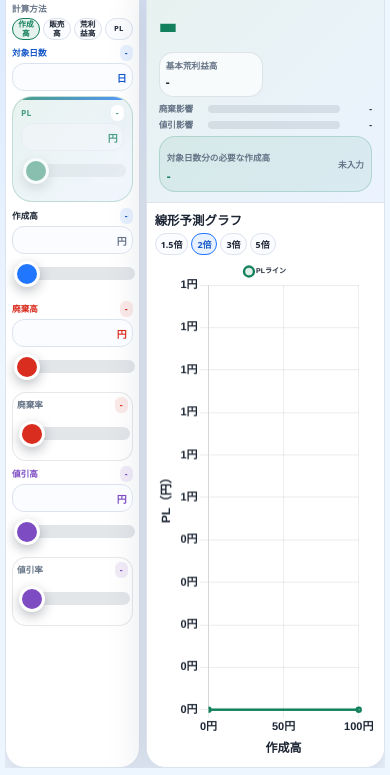
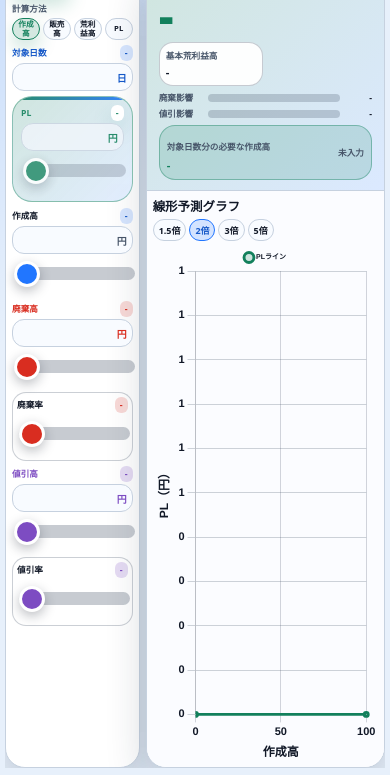
Before and after one commit to biswash88/lawson-dashboard, a plain HTML site: page index.html in a window 390 px wide. Shown: the part 71-846 px from the top of the page. Drawn offline with nearby package versions, Linux system fonts and the light colour scheme.

Commit message:
Update index.html

```diff
--- a/index.html
+++ b/index.html
@@ -11,18 +11,18 @@
     <style>
       :root {
         color-scheme: light;
-        --bg: #edf5ff;
+        --bg: #e7f0fb;
         --panel: #ffffff;
-        --text: #1c2534;
-        --muted: #657386;
-        --line: #dce3ee;
+        --text: #111827;
+        --muted: #475569;
+        --line: #c6d1df;
         --primary: #2176ff;
         --primary-dark: #1558c8;
         --danger: #d92d20;
         --purple: #7d4cc2;
         --success: #12805c;
         --warning: #b35a00;
-        --shadow: 0 18px 50px rgba(24, 38, 62, 0.12);
+        --shadow: 0 18px 50px rgba(24, 38, 62, 0.18);
       }
 
       * {
@@ -33,7 +33,7 @@
         margin: 0;
         min-height: 100vh;
         background:
-          linear-gradient(135deg, rgba(33, 118, 255, 0.1), transparent 34%),
+          linear-gradient(135deg, rgba(33, 118, 255, 0.16), transparent 34%),
           var(--bg);
         color: var(--text);
         font-family:
@@ -136,9 +136,9 @@
         align-items: center;
         margin-bottom: 12px;
         padding: 8px;
-        border: 1px solid rgba(18, 128, 92, 0.18);
+        border: 1px solid rgba(18, 128, 92, 0.36);
         border-radius: 8px;
-        background: rgba(18, 128, 92, 0.05);
+        background: rgba(18, 128, 92, 0.12);
       }
 
       .support-toggle.is-visible {
@@ -157,7 +157,7 @@
         min-height: 38px;
         border: 1px solid var(--line);
         border-radius: 8px;
-        background: #fbfcff;
+        background: #f7faff;
         color: var(--text);
         font: inherit;
         font-size: 0.78rem;
@@ -186,7 +186,7 @@
       .solve-button.is-active,
       .support-button.is-active {
         border-color: var(--success);
-        background: rgba(18, 128, 92, 0.1);
+        background: rgba(18, 128, 92, 0.18);
         color: var(--success);
       }
 
@@ -203,10 +203,10 @@
         margin-bottom: 12px;
         padding: 12px;
         overflow: hidden;
-        border: 1px solid rgba(18, 128, 92, 0.28);
+        border: 1px solid rgba(18, 128, 92, 0.46);
         border-radius: 8px;
         background:
-          linear-gradient(135deg, rgba(18, 128, 92, 0.13), rgba(33, 118, 255, 0.08)),
+          linear-gradient(135deg, rgba(18, 128, 92, 0.22), rgba(33, 118, 255, 0.14)),
           #ffffff;
       }
 
@@ -242,7 +242,7 @@
         max-width: 52%;
         padding: 4px 8px;
         border-radius: 8px;
-        background: rgba(33, 118, 255, 0.1);
+        background: rgba(33, 118, 255, 0.18);
         color: var(--primary-dark);
         font-size: 0.78rem;
         font-weight: 900;
@@ -259,7 +259,7 @@
 
       .field-profit-target .live-value {
         background: #ffffff;
-        box-shadow: 0 8px 20px rgba(18, 128, 92, 0.12);
+        box-shadow: 0 8px 20px rgba(18, 128, 92, 0.2);
       }
 
       .field-waste label,
@@ -269,7 +269,7 @@
       }
 
       .field-waste .live-value {
-        background: rgba(217, 45, 32, 0.1);
+        background: rgba(217, 45, 32, 0.18);
       }
 
       .field-discount label,
@@ -279,7 +279,7 @@
       }
 
       .field-discount .live-value {
-        background: rgba(125, 76, 194, 0.11);
+        background: rgba(125, 76, 194, 0.2);
       }
 
       .field-days label,
@@ -299,7 +299,7 @@
         border: 1px solid var(--line);
         border-radius: 8px;
         color: var(--text);
-        background: #fbfcff;
+        background: #f8fbff;
         font-size: 1rem;
         font-weight: 700;
         outline: none;
@@ -316,13 +316,13 @@
       }
 
       input:disabled {
-        opacity: 0.62;
+        opacity: 0.86;
         cursor: not-allowed;
-        background: #eef3f8;
+        background: #eef4fb;
       }
 
       .field.is-locked {
-        opacity: 0.76;
+        opacity: 0.9;
       }
 
       input[type="range"] {
@@ -363,7 +363,7 @@
       .rate-control {
         margin-top: 6px;
         padding: 8px;
-        border: 1px solid rgba(101, 115, 134, 0.16);
+        border: 1px solid rgba(71, 85, 105, 0.28);
         border-radius: 8px;
         background: #ffffff;
       }
@@ -385,19 +385,19 @@
       .rate-value {
         padding: 4px 8px;
         border-radius: 8px;
-        background: rgba(101, 115, 134, 0.12);
+        background: rgba(71, 85, 105, 0.18);
         color: var(--text);
         font-size: 0.82rem;
         font-weight: 900;
       }
 
       .field-waste .rate-value {
-        background: rgba(217, 45, 32, 0.1);
+        background: rgba(217, 45, 32, 0.18);
         color: var(--danger);
       }
 
       .field-discount .rate-value {
-        background: rgba(125, 76, 194, 0.11);
+        background: rgba(125, 76, 194, 0.2);
         color: var(--purple);
       }
 
@@ -415,7 +415,7 @@
       .result {
         padding: 18px;
         border-bottom: 1px solid var(--line);
-        background: linear-gradient(135deg, rgba(18, 128, 92, 0.1), rgba(33, 118, 255, 0.09));
+        background: linear-gradient(135deg, rgba(18, 128, 92, 0.2), rgba(33, 118, 255, 0.16));
       }
 
       .result-label {
@@ -442,9 +442,9 @@
 
       .metric {
         padding: 9px;
-        border: 1px solid rgba(101, 115, 134, 0.18);
+        border: 1px solid rgba(71, 85, 105, 0.3);
         border-radius: 8px;
-        background: rgba(255, 255, 255, 0.68);
+        background: rgba(255, 255, 255, 0.94);
       }
 
       .metric.is-hidden {
@@ -485,7 +485,7 @@
         height: 9px;
         overflow: hidden;
         border-radius: 999px;
-        background: rgba(101, 115, 134, 0.16);
+        background: rgba(71, 85, 105, 0.26);
       }
 
       .impact-fill {
@@ -516,9 +516,9 @@
         align-items: center;
         margin-top: 12px;
         padding: 12px;
-        border: 1px solid rgba(18, 128, 92, 0.2);
+        border: 1px solid rgba(18, 128, 92, 0.4);
         border-radius: 8px;
-        background: rgba(18, 128, 92, 0.08);
+        background: rgba(18, 128, 92, 0.16);
       }
 
       .target-summary span {
@@ -572,7 +572,7 @@
         padding: 0 10px;
         border: 1px solid var(--line);
         border-radius: 8px;
-        background: #fbfcff;
+        background: #f8fbff;
         color: var(--text);
         font: inherit;
         font-size: 0.78rem;
@@ -584,7 +584,7 @@
       .graph-button:hover,
       .graph-button:focus-visible {
         border-color: var(--primary);
-        background: rgba(33, 118, 255, 0.1);
+        background: rgba(33, 118, 255, 0.18);
         color: var(--primary-dark);
         outline: none;
       }
@@ -673,6 +673,10 @@
       @media (max-width: 520px) {
         body {
           overflow-x: hidden;
+          background:
+            linear-gradient(135deg, rgba(33, 118, 255, 0.16), transparent 34%),
+            var(--bg);
+          color: var(--text);
         }
 
         main {
@@ -704,8 +708,10 @@
         }
 
         .panel {
+          background: var(--panel);
+          border-color: var(--line);
           border-radius: 20px;
-          box-shadow: 0 16px 40px rgba(24, 38, 62, 0.14);
+          box-shadow: 0 16px 40px rgba(24, 38, 62, 0.2);
         }
 
         .result-panel {
@@ -717,6 +723,7 @@
         .inputs {
           height: 100%;
           padding: 6px;
+          background: var(--panel);
           overflow-y: auto;
           overscroll-behavior: contain;
           scrollbar-width: thin;
@@ -733,9 +740,21 @@
         .support-button {
           min-height: 22px;
           padding: 0 2px;
+          border-color: var(--line);
           border-radius: 12px;
+          background: #f8fbff;
+          color: var(--text);
           font-size: 0.48rem;
           line-height: 1.1;
+        }
+
+        .mode-button.is-active,
+        .solve-button.is-active,
+        .support-button.is-active {
+          border-color: var(--success);
+          background: rgba(18, 128, 92, 0.18);
+          color: var(--success);
+          box-shadow: 0 8px 18px rgba(18, 128, 92, 0.22);
         }
 
         .toggle-caption {
@@ -748,15 +767,25 @@
         }
 
         .support-toggle {
-          grid-template-columns: repeat(4, minmax(0, 1fr));
+          grid-template-columns: 30px repeat(3, minmax(0, 1fr));
           gap: 3px;
           margin-bottom: 5px;
-          padding: 4px;
-          border-radius: 14px;
+          padding: 5px;
+          border-color: rgba(18, 128, 92, 0.36);
+          border-radius: 16px;
+          background: rgba(18, 128, 92, 0.12);
         }
 
         .support-label {
-          font-size: 0.5rem;
+          color: var(--muted);
+          font-size: 0.46rem;
+          line-height: 1.05;
+          text-align: center;
+          word-break: keep-all;
+        }
+
+        .support-label::after {
+          content: "";
         }
 
         .field {
@@ -767,6 +796,9 @@
           margin-bottom: 6px;
           padding: 8px;
           border-radius: 20px;
+          background:
+            linear-gradient(135deg, rgba(18, 128, 92, 0.22), rgba(33, 118, 255, 0.14)),
+            #ffffff;
         }
 
         .field-profit-target::before {
@@ -785,6 +817,25 @@
         label,
         .rate-head span:first-child {
           font-size: 0.54rem;
+          color: var(--text);
+        }
+
+        .field-profit-target label,
+        .field-profit-target .unit,
+        .field-profit-target .live-value {
+          color: var(--success);
+        }
+
+        .field-waste label,
+        .field-waste .unit,
+        .field-waste .live-value {
+          color: var(--danger);
+        }
+
+        .field-discount label,
+        .field-discount .unit,
+        .field-discount .live-value {
+          color: var(--purple);
         }
 
         .live-value,
@@ -798,7 +849,10 @@
         input {
           height: 28px;
           padding: 0 24px 0 6px;
+          border-color: var(--line);
           border-radius: 12px;
+          background: #f8fbff;
+          color: var(--text);
           font-size: 0.68rem;
         }
 
@@ -818,7 +872,7 @@
         input[type="range"]::-webkit-slider-runnable-track {
           height: 13px;
           border-radius: 999px;
-          background: rgba(101, 115, 134, 0.18);
+          background: rgba(71, 85, 105, 0.3);
         }
 
         input[type="range"]::-webkit-slider-thumb {
@@ -836,7 +890,7 @@
         input[type="range"]::-moz-range-track {
           height: 13px;
           border-radius: 999px;
-          background: rgba(101, 115, 134, 0.18);
+          background: rgba(71, 85, 105, 0.3);
         }
 
         input[type="range"]::-moz-range-thumb {
@@ -883,18 +937,22 @@
 
         .result {
           padding: 12px 12px 10px;
+          background: linear-gradient(135deg, rgba(18, 128, 92, 0.2), rgba(33, 118, 255, 0.16));
+          border-bottom-color: var(--line);
         }
 
         .result-label {
           margin-bottom: 3px;
+          color: var(--muted);
           font-size: 0.7rem;
           letter-spacing: 0;
         }
 
         .result-value {
-          font-size: clamp(3rem, 13vw, 3.75rem);
+          font-size: clamp(2.35rem, 10.5vw, 3.25rem);
           font-weight: 950;
           line-height: 0.92;
+          white-space: nowrap;
         }
 
         .breakdown {
@@ -905,6 +963,8 @@
 
         .metric {
           padding: 6px;
+          background: rgba(255, 255, 255, 0.94);
+          border-color: rgba(71, 85, 105, 0.3);
           border-radius: 14px;
         }
 
@@ -915,7 +975,8 @@
 
         .metric strong,
         .target-summary strong {
-          font-size: 0.74rem;
+          font-size: 0.7rem;
+          white-space: nowrap;
         }
 
         .impact-panel {
@@ -926,6 +987,7 @@
         .impact-row {
           grid-template-columns: 45px 1fr 28px;
           gap: 4px;
+          color: var(--muted);
           font-size: 0.54rem;
         }
 
@@ -942,7 +1004,13 @@
           gap: 4px;
           margin-top: 5px;
           padding: 7px;
+          background: rgba(18, 128, 92, 0.16);
+          border-color: rgba(18, 128, 92, 0.4);
           border-radius: 16px;
+        }
+
+        #targetStatus {
+          white-space: nowrap;
         }
 
         .chart-area {
@@ -950,7 +1018,8 @@
           display: flex;
           flex-direction: column;
           min-height: 0;
-          padding: 8px;
+          padding: 6px;
+          background: #fbfcff;
         }
 
         .chart-title {
@@ -980,7 +1049,7 @@
 
         .chart-box {
           flex: 1;
-          min-height: clamp(360px, 58svh, 480px);
+          min-height: clamp(390px, 63svh, 520px);
           height: auto;
         }
 
@@ -1021,7 +1090,7 @@
             </div>
 
             <div class="support-toggle" id="supportToggle" aria-label="厨房支援率">
-              <span class="support-label">対象支援</span>
+              <span class="support-label">対象<br />支援</span>
               <button class="support-button" type="button" data-support-rate="7">7%</button>
               <button class="support-button" type="button" data-support-rate="8">8%</button>
               <button class="support-button" type="button" data-support-rate="10">10%</button>
@@ -1179,7 +1248,7 @@
           <section class="panel result-panel">
             <div class="result">
               <p class="result-label" id="resultLabel">PL</p>
-              <p class="result-value" id="grossProfit">PL：-</p>
+              <p class="result-value" id="grossProfit">-</p>
 
               <div class="breakdown" aria-label="計算内訳">
                 <div class="metric">
@@ -1313,7 +1382,7 @@
           ctx.save();
           ctx.setLineDash([6, 6]);
           ctx.lineWidth = getChartVisuals().guideLineWidth;
-          ctx.strokeStyle = "rgba(17, 24, 39, 0.7)";
+          ctx.strokeStyle = "rgba(17, 24, 39, 0.82)";
           ctx.beginPath();
           ctx.moveTo(pointX, pointY);
           ctx.lineTo(pointX, originY);
@@ -1357,6 +1426,22 @@
         return `${yenFormatter.format(Math.round(value))}円`;
       }
 
+      function formatCompactYen(value) {
+        const rounded = Math.round(value);
+        const sign = rounded < 0 ? "-" : "";
+        const absolute = Math.abs(rounded);
+
+        if (absolute >= 10000) {
+          return `${sign}${Number((absolute / 10000).toFixed(1)).toString()}万`;
+        }
+
+        if (absolute >= 1000) {
+          return `${sign}${Number((absolute / 1000).toFixed(1)).toString()}千`;
+        }
+
+        return `${sign}${yenFormatter.format(absolute)}`;
+      }
+
       function formatPercent(value) {
         return `${Number(value).toFixed(1).replace(/\.0$/, "")}%`;
       }
@@ -1381,8 +1466,8 @@
           badgeHeight: mobile ? 24 : 15,
           badgePaddingX: mobile ? 8 : 4,
           badgePaddingY: mobile ? 4 : 2,
-          mainLineWidth: mobile ? 2.4 : 1.5,
-          guideLineWidth: mobile ? 2.4 : 2.2
+          mainLineWidth: mobile ? 2.9 : 2,
+          guideLineWidth: mobile ? 2.8 : 2.4
         };
       }
 
@@ -1753,7 +1838,7 @@
         const isReverseMode = isReverseSolveMode();
         const isSalesMode = solveMode === "sales";
         const resultName = isReverseMode ? "作成高" : "PL";
-        const resultLabel = isReverseMode ? "必要な作成高" : "今日の予想利益";
+        const resultLabel = isReverseMode ? "必要な作成高" : "PL";
         const displayedResult = (isReverseMode ? result.requiredSales : result.pl) * result.targetDays;
 
         resultLabelOutput.textContent = resultLabel;
@@ -1806,7 +1891,7 @@
         const isReverseMode = isReverseSolveMode();
         const isSalesMode = solveMode === "sales";
         const resultName = isReverseMode ? "作成高" : "PL";
-        const resultLabel = isReverseMode ? "必要な作成高" : "今日の予想利益";
+        const resultLabel = isReverseMode ? "必要な作成高" : "PL";
 
         resultLabelOutput.textContent = resultLabel;
         grossProfitOutput.textContent = isReverseMode ? `${resultName}：-` : "-";
@@ -1950,7 +2035,7 @@
                 label: "PLライン",
                 data: projection.base,
                 borderColor: "#12805c",
-                backgroundColor: "rgba(18, 128, 92, 0.12)",
+                backgroundColor: "rgba(18, 128, 92, 0.2)",
                 borderWidth: chartVisuals.mainLineWidth,
                 pointRadius: 2,
                 pointHoverRadius: 4,
@@ -1960,9 +2045,9 @@
               {
                 label: "値引きなしの場合",
                 data: projection.noDiscountPattern,
-                borderColor: "rgba(125, 76, 194, 0.5)",
-                backgroundColor: "rgba(125, 76, 194, 0.08)",
-                borderWidth: 1,
+                borderColor: "rgba(125, 76, 194, 0.7)",
+                backgroundColor: "rgba(125, 76, 194, 0.16)",
+                borderWidth: 1.4,
                 borderDash: [4, 5],
                 pointRadius: 0,
                 pointHoverRadius: 4,
@@ -1972,9 +2057,9 @@
               {
                 label: "廃棄なしの場合",
                 data: projection.noWastePattern,
-                borderColor: "rgba(217, 45, 32, 0.5)",
-                backgroundColor: "rgba(217, 45, 32, 0.08)",
-                borderWidth: 1,
+                borderColor: "rgba(217, 45, 32, 0.7)",
+                backgroundColor: "rgba(217, 45, 32, 0.16)",
+                borderWidth: 1.4,
                 borderDash: [4, 5],
                 pointRadius: 0,
                 pointHoverRadius: 4,
@@ -2018,7 +2103,7 @@
                     size: chartVisuals.legendFontSize,
                     weight: "900"
                   },
-                  color: "#1c2534",
+                  color: "#111827",
                   filter: (legendItem, data) => {
                     const dataset = data.datasets[legendItem.datasetIndex];
                     return Array.isArray(dataset.data) && dataset.data.length > 0;
@@ -2045,18 +2130,18 @@
                     size: chartVisuals.axisTitleSize,
                     weight: "900"
                   },
-                  color: "#1c2534"
+                  color: "#111827"
                 },
                 ticks: {
                   font: {
                     size: chartVisuals.axisTickSize,
                     weight: "900"
                   },
-                  color: "#1c2534",
-                  callback: (value) => `${yenFormatter.format(value)}円`
+                  color: "#111827",
+                  callback: (value) => formatCompactYen(value)
                 },
                 grid: {
-                  color: "rgba(101, 115, 134, 0.12)"
+                  color: "rgba(71, 85, 105, 0.24)"
                 }
               },
               y: {
@@ -2068,18 +2153,18 @@
                     size: chartVisuals.axisTitleSize,
                     weight: "900"
                   },
-                  color: "#1c2534"
+                  color: "#111827"
                 },
                 ticks: {
                   font: {
                     size: chartVisuals.axisTickSize,
                     weight: "900"
                   },
-                  color: "#1c2534",
-                  callback: (value) => `${yenFormatter.format(value)}円`
+                  color: "#111827",
+                  callback: (value) => formatCompactYen(value)
                 },
                 grid: {
-                  color: "rgba(101, 115, 134, 0.14)"
+                  color: "rgba(71, 85, 105, 0.26)"
                 }
               }
             }
```
